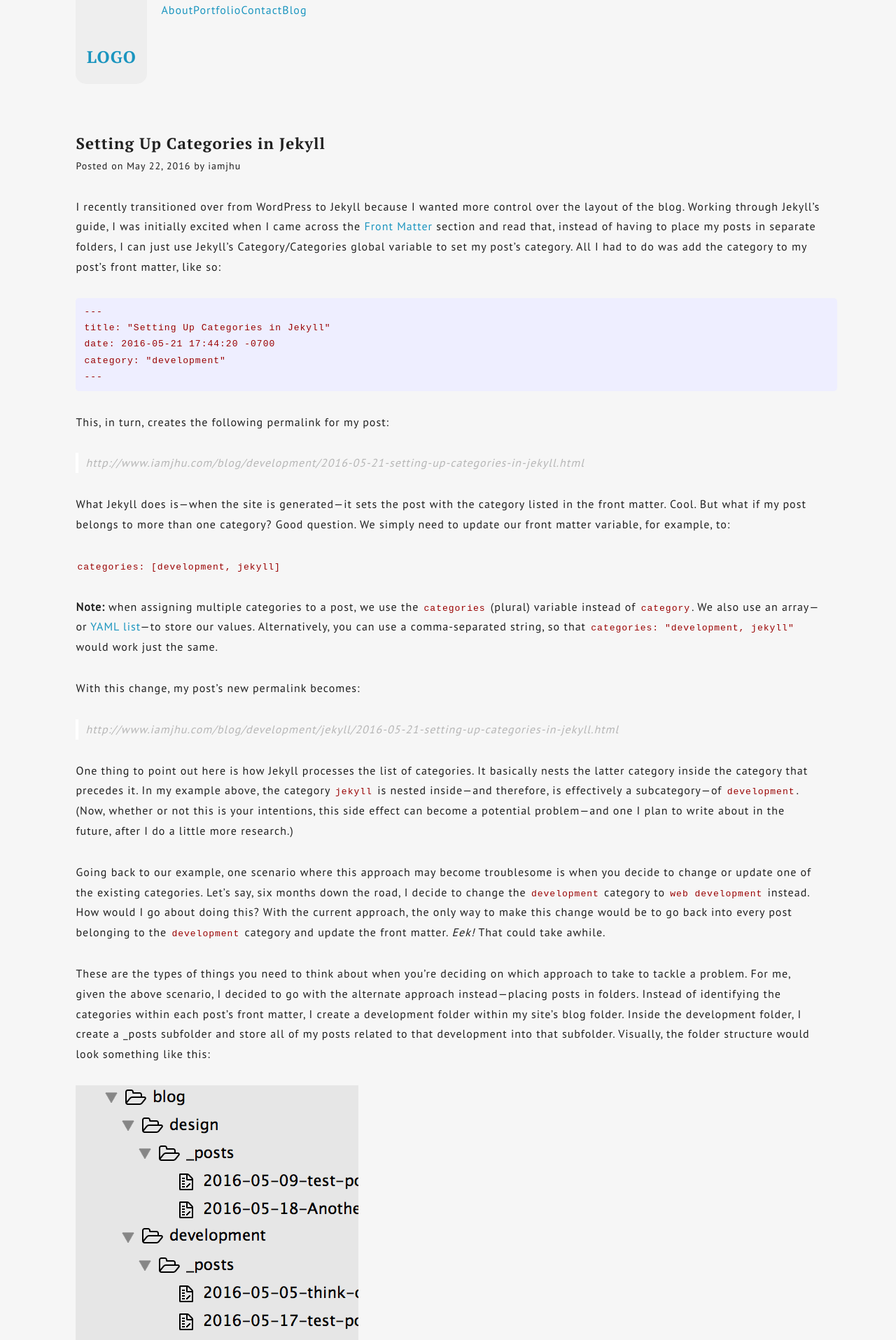
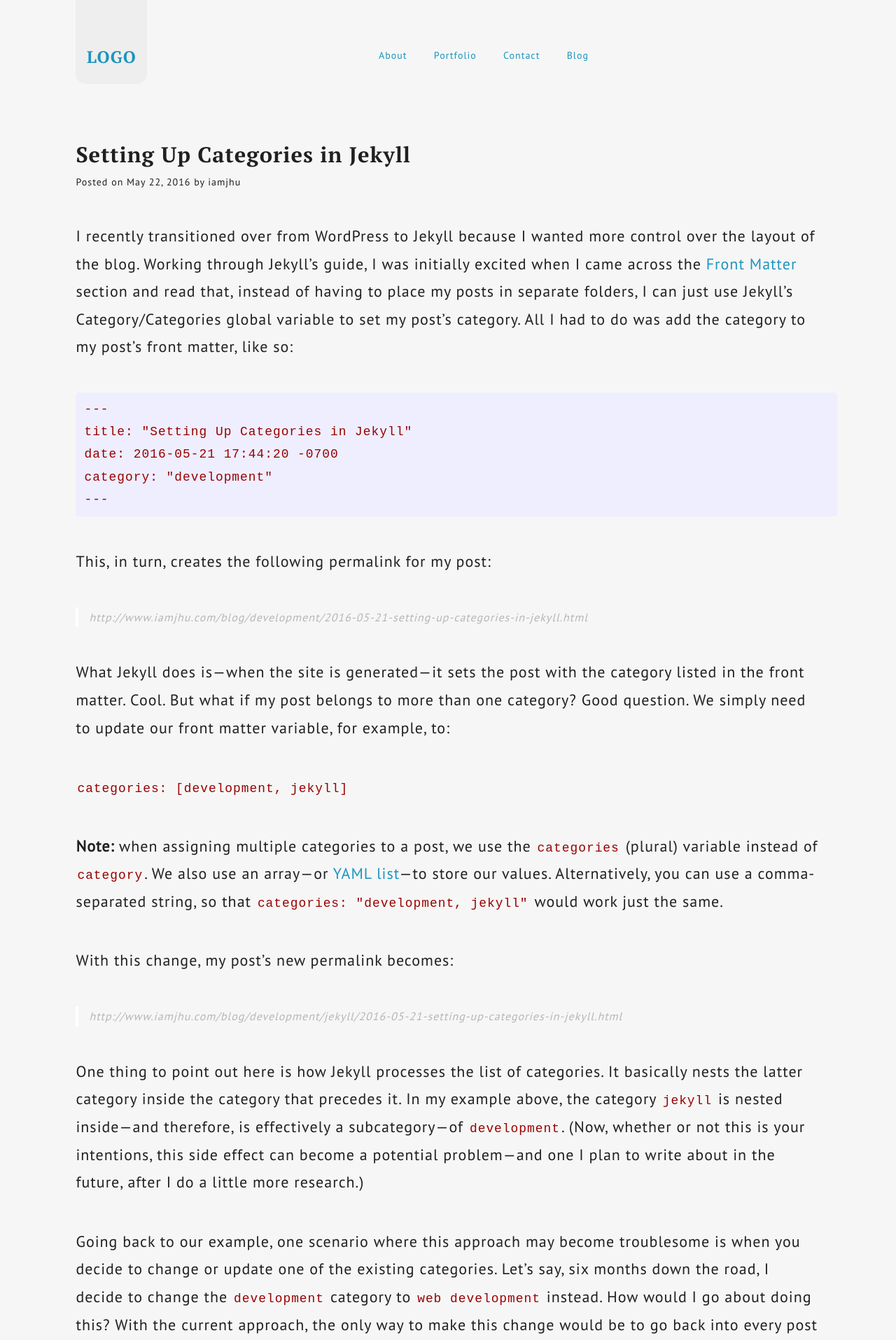
Before and after one commit to heyitsjhu/iamjhu.github.io, a Jekyll site: the page built from blog/development/_posts/2016-05-21-setting-up-categories-in-jekyll.markdown, in a window 1280 px wide. Shown: the top 1915 px of the page at 70% size. Built offline with Jekyll 4.4.1, drawn with Linux system fonts in a browser that asks for light colours; comment, search, counter and statistics services are not loaded.

Commit message:
Update layout of navigation links

```diff
--- a/_sass/_layout.scss
+++ b/_sass/_layout.scss
@@ -22,14 +22,17 @@ header.site-header {
     }
 
     nav.site-nav {
-        width: 720px;
+        align-self: center;
+        width: 300px;
+        margin: 0 auto;
 
         ul {
             display: flex;
-
-            li {
-                list-style: none
-            }
+            justify-content: space-between;
+            align-items: center;
+            margin: 0;
+            font-size: $small-font-size;
+            list-style: none;
         }
 
 /*    .page-link {
@@ -188,14 +191,17 @@ footer.site-footer {
     display: flex;
     justify-content: space-between;
     align-items: center;
-    height: 60px;
+    height: 40px;
 
     div.footer-copyright {
-        font-size: $smaller-font-size;
+        font-size: $small-font-size;
     }
     div.social-media-icons {
+        font-size: $small-font-size;
+
         a {
             margin-right: ($spacing-unit / 2);
+
             &:last-child {
                 margin-right: 0;
             };
--- a/css/main.scss
+++ b/css/main.scss
@@ -5,12 +5,12 @@
 
 // Our variables
 $base-font-family: "PT Sans", sans-serif;
-$base-font-size:   100%;
+$base-font-size:   137.5%;
 $base-font-weight: 400;
 $base-line-height: 1.8;
 
-$small-font-size:  $base-font-size * 0.875;
-$smaller-font-size: $base-font-size * 0.75;
+$small-font-size:  0.875rem;
+$smaller-font-size: 0.75rem;
 
 $heading-font-family: "PT Serif", serif;
 
@@ -18,7 +18,7 @@ $mobile-letter-spacing: 0.4px;
 $tablet-letter-spacing: 0.6px;
 $desktop-letter-spacing: 1px;
 
-$spacing-unit:     20px;
+$spacing-unit:     30px;
 
 $text-color:       #202020;
 $background-color: #F6F6F6;
```
